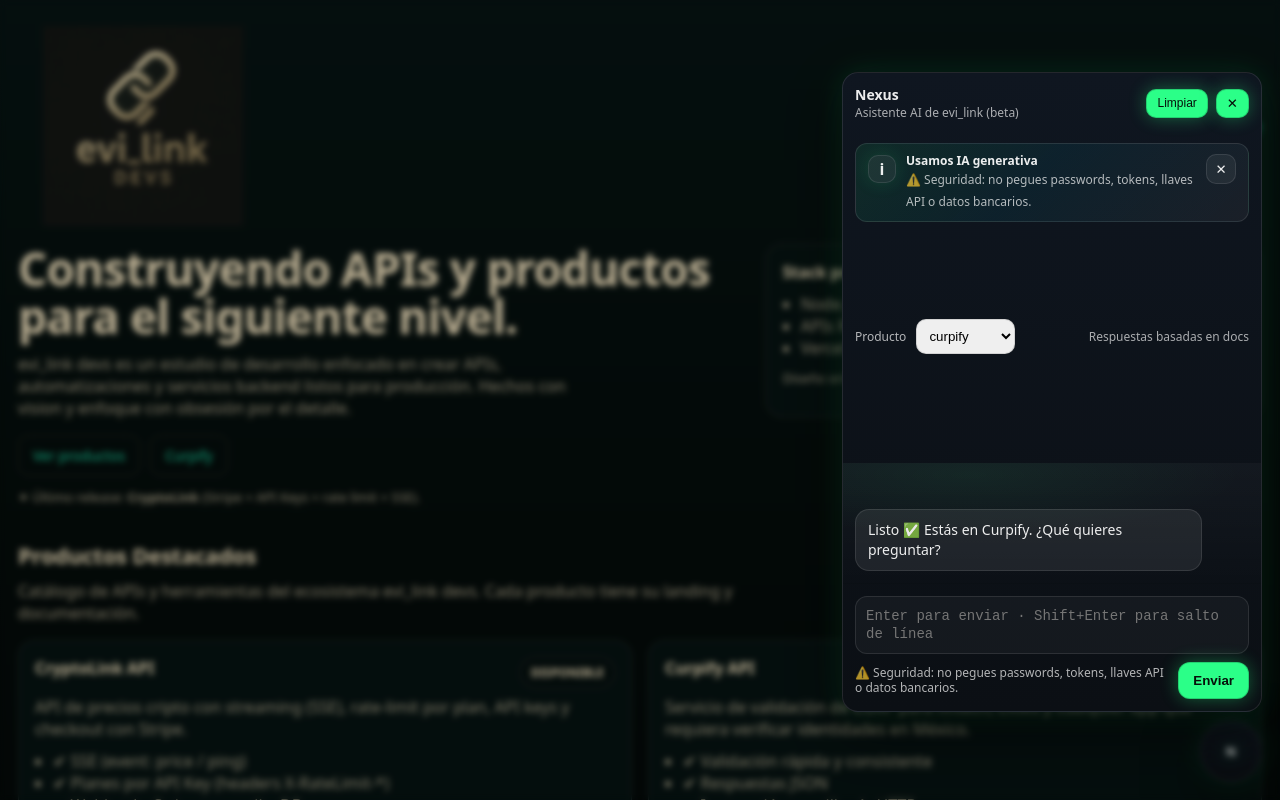
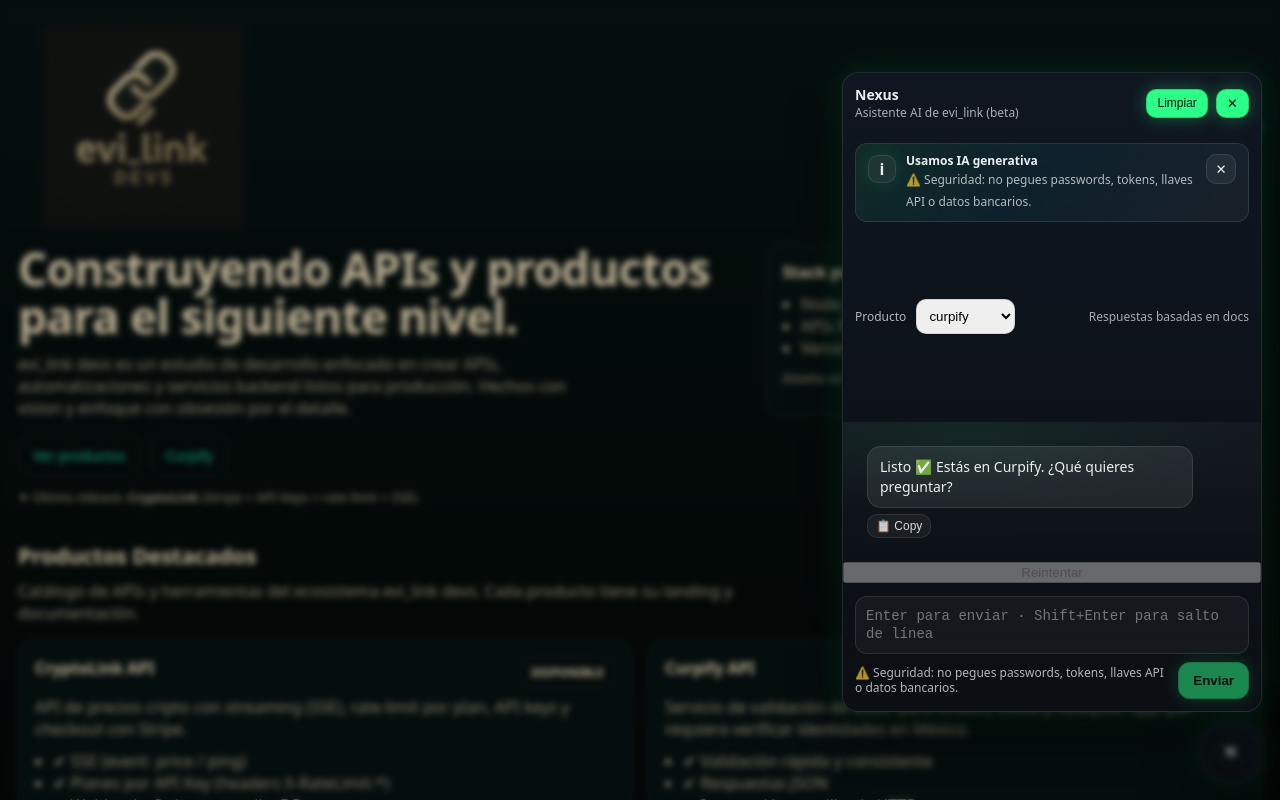
Before and after one commit to IanMartin16/evilink, a Next.js app: page / in a window 1280 px wide. Both pictures are taken after a click on the button "Abrir Nexus". Shown: the top 800 px of the page. Built offline with nearby package versions, Linux system fonts and the light colour scheme.

Commit message:
Add beautiful changes

```diff
--- a/app/components/NexusWidget.tsx
+++ b/app/components/NexusWidget.tsx
@@ -82,6 +82,7 @@ export default function NexusWidget() {
   const [open, setOpen] = useState(false);
   const [input, setInput] = useState("");
   const [loading, setLoading] = useState(false);
+  const canSend = input.trim().length > 0 && !loading;
 
   const [msgs, setMsgs] = useState<Msg[]>([]);
 
@@ -199,6 +200,12 @@ useEffect(() => {
     };
   }, []);
 
+  useEffect(() => {
+      const el = inputRef.current;
+      if (!el) return;
+      el.style.height = "0px";
+      el.style.height = Math.min(el.scrollHeight, 140) + "px";
+    }, [input]);
 
   //const sessionId = useMemo(() => "web", []);
   const listRef = useRef<HTMLDivElement | null>(null);
@@ -210,7 +217,7 @@ useEffect(() => {
     if (saved?.product) setProduct(saved.product);
   }, []);
 
-  const [sessionId] = useState<string>(() => {
+  const [sessionId, setSessionId] = useState<string>(() => {
     if (typeof window === "undefined") return "web";
     const existing = localStorage.getItem(LS_SESSION_KEY);
     if (existing) return existing;
@@ -296,9 +303,17 @@ useEffect(() => {
     );
   };
 
+  const lastSendRef = useRef(0);
+  const lastPromptRef = useRef("");
+
    async function send() {
+    const now = Date.now();
+    if (now - lastSendRef.current < 600) return;
+    lastSendRef.current = now;
+
   const text = input.trim();
     if (!text || loading) return;
+    lastPromptRef.current = text;
 
     if (looksSensitive(text)) {
       const warn: Msg = {
@@ -308,9 +323,13 @@ useEffect(() => {
         ts: Date.now(),
         product,
       };
-    setMsgs((m) => [...m, warn]);
-    setInput("");
-    return;
+        setMsgs((m) => [...m, {
+        id: crypto.randomUUID(),
+        role: "assistant",
+        text: `⚠️ No pude responder. ¿Reintento?`,
+        ts: Date.now(),
+        product,
+      }]);
     }
 
    const sid = (sessionId && sessionId.trim()) ? sessionId : "web";
@@ -363,22 +382,70 @@ useEffect(() => {
     return out;
   }
 
-  function clearChat() {
+  function startNewChat() {
     const label = PRODUCT_LABEL[product] ?? product;
 
+    // 1) welcome + limpia UI
     const welcome: Msg = {
       id: "welcome",
       role: "assistant",
-    text: `Listo ✅ Estás en ${label}. ¿Qué quieres preguntar?`,
+      text: `Listo ✅ Nuevo chat en ${label}. ¿Qué quieres preguntar?`,
       ts: Date.now(),
       product,
     };
 
     setMsgs([welcome]);
+    setInput("");
+    setLoading(false);
 
+    // 2) nuevo sessionId (esto es lo que evita que regrese history)
+    const sid = crypto.randomUUID();
+    setSessionId(sid);
+
+    // 3) persistir sesión + (opcional) limpiar storage de msgs del producto
     try {
+      localStorage.setItem(LS_SESSION_KEY, sid);
       localStorage.setItem(LS_MSGS(product), JSON.stringify([welcome]));
     } catch {}
+  }
+  const [copiedId, setCopiedId] = useState<string | null>(null);
+
+  async function copyText(id: string, text: string) {
+    try {
+      await navigator.clipboard.writeText(text);
+      setCopiedId(id);
+      window.setTimeout(() => setCopiedId(null), 1200);
+    } catch {
+      // fallback sin deprecated: muestra un prompt para copiar manualmente
+      window.prompt("Copia este texto:", text);
+    }
+  }
+
+  function TypingIndicator() {
+  return (
+    <div
+      style={{
+        justifySelf: "start",
+        maxWidth: "70%",
+        padding: "10px 12px",
+        borderRadius: 14,
+        background: "rgba(255,255,255,0.08)",
+        color: "rgba(255,255,255,0.8)",
+        border: "1px solid rgba(255,255,255,0.10)",
+        fontSize: 13,
+        display: "flex",
+        alignItems: "center",
+        gap: 8,
+      }}
+    >
+      <span>Nexus está escribiendo</span>
+      <span className="nexus-dots">
+        <i />
+        <i />
+        <i />
+      </span>
+    </div>
+  );
 }
 
   return (
@@ -479,7 +546,6 @@ useEffect(() => {
     </button>
   )}
 
-
       {/* Overlay */}
       {open && (
         <div
@@ -521,7 +587,7 @@ useEffect(() => {
 
               <div style={{ display: "flex", gap: 8 }}>
                 <button
-                  onClick={clearChat}
+                  onClick={startNewChat}
                   style={{
                     borderRadius: 10,
                     padding: "6px 10px",
@@ -657,13 +723,20 @@ useEffect(() => {
                 linear-gradient(180deg, rgba(255,255,255,0.03), rgba(255,255,255,0.00))`,
               }}
             >
-              <div style={{ overflow: "auto", padding: 12, display: "grid", gap: 10 }}></div>
+              <div style={{ padding: 12, display: "grid", gap: 10 }}>
                 {msgs.map((m) => (
                   <div
                     key={m.id}
                     style={{
                       justifySelf: m.role === "user" ? "end" : "start",
                       maxWidth: "88%",
+                      display: "grid",
+                      gap: 6,
+                    }}
+                  >
+                    {/* bubble */}
+                  <div
+                    style={{
                     padding: "10px 12px",
                     borderRadius: 14,
                     background: m.role === "user" ? EVILINK.bubbleUser : EVILINK.bubbleBot,
@@ -676,13 +749,46 @@ useEffect(() => {
                 >
                   {renderLiteMarkdown(m.text)}
                 </div>
-              ))}
-              {loading && (
-                <div style={{ justifySelf: "start", opacity: 0.75, fontSize: 13 }}>
-                  Nexus está pensando…
+                  {/* actions: solo assistant */}
+                  {m.role === "assistant" && (
+                <div style={{ display: "flex", gap: 8, opacity: 0.9 }}>
+              <button
+                type="button"
+                onClick={() => copyText(m.id, m.text)}
+                style={{
+                  padding: "4px 8px",
+                  borderRadius: 10,
+                  background: "rgba(255,255,255,0.06)",
+                  border: `1px solid ${EVILINK.border}`,
+                  color: EVILINK.text,
+                  fontSize: 12,
+                  cursor: "pointer",
+                }}
+                  title="Copiar respuesta"
+                  aria-label="Copiar respuesta"
+              >
+                {copiedId === m.id ? "✅ Copiado" : "📋 Copy"}
+              </button>
                 </div>
                   )}
                 </div>
+                ))}
+              </div>
+            </div>
+            {loading && (
+             <div style={{ justifySelf: "start", alignSelf: "start" }}>
+                <TypingIndicator />
+             </div>
+             )}
+            <button
+              onClick={() => {
+              setInput(lastPromptRef.current);
+              setTimeout(() => send(), 0);
+            }}
+              disabled={loading || !lastPromptRef.current}
+           >
+              Reintentar
+            </button>
 
             {/* Input */}
             <div style={{ display: "grid", gap: 8, padding: 12, borderTop: "1px solid rgba(0,0,0,0.08)" }}>
@@ -718,15 +824,16 @@ useEffect(() => {
                 </span>
                 <button
                   onClick={send}
-                  disabled={loading}
+                  disabled={!canSend}
                   style={{
+                    opacity: canSend ? 1 : 0.5,
+                    cursor: canSend ? "pointer" : "not-allowed",
                     padding: "10px 14px",
                     borderRadius: 12,
                     background: EVILINK.accent,
                     color: "#06110A",
                     border: "1px solid rgba(0,0,0,0.18)",
                     boxShadow: `0 0 18px ${EVILINK.accent}55`,
-                    cursor: "pointer",
                     fontWeight: 700,
                   }}
                 >
@@ -743,6 +850,17 @@ useEffect(() => {
             border-color: rgba(43, 255, 136, 0.35);
           }
 
+          .nexusDots::after {
+            content: "…";
+            animation: nexusDots 1.2s infinite;
+          }
+          @keyframes nexusDots {
+            0%   { content: "."; }
+            33%  { content: ".."; }
+            66%  { content: "..."; }
+            100% { content: "."; }
+          }
+
           @keyframes nexusUp {
             from { transform: translateY(18px) scale(0.98); opacity: 0; }
             to   { transform: translateY(0) scale(1); opacity: 1; }
@@ -751,6 +869,30 @@ useEffect(() => {
           @keyframes nexusTeaserIn {
             from { transform: translateY(8px); opacity: 0; }
             to   { transform: translateY(0); opacity: 1; }
+          }
+
+          .nexus-dots {
+            display: inline-flex;
+            gap: 4px;
+          }
+
+          .nexus-dots i {
+            width: 4px;
+            height: 4px;
+            border-radius: 50%;
+            background: #2BFF88;
+            opacity: 0.2;
+            animation: nexusBlink 1.4s infinite both;
+          }
+
+          .nexus-dots i:nth-child(1) { animation-delay: 0s; }
+          .nexus-dots i:nth-child(2) { animation-delay: 0.2s; }
+          .nexus-dots i:nth-child(3) { animation-delay: 0.4s; }
+
+          @keyframes nexusBlink {
+            0% { opacity: 0.2; }
+            20% { opacity: 1; }
+            100% { opacity: 0.2; }
           }
 
           @keyframes nexusTeaserOut {
```
Lines whose indentation alone changed are shown as unchanged.
